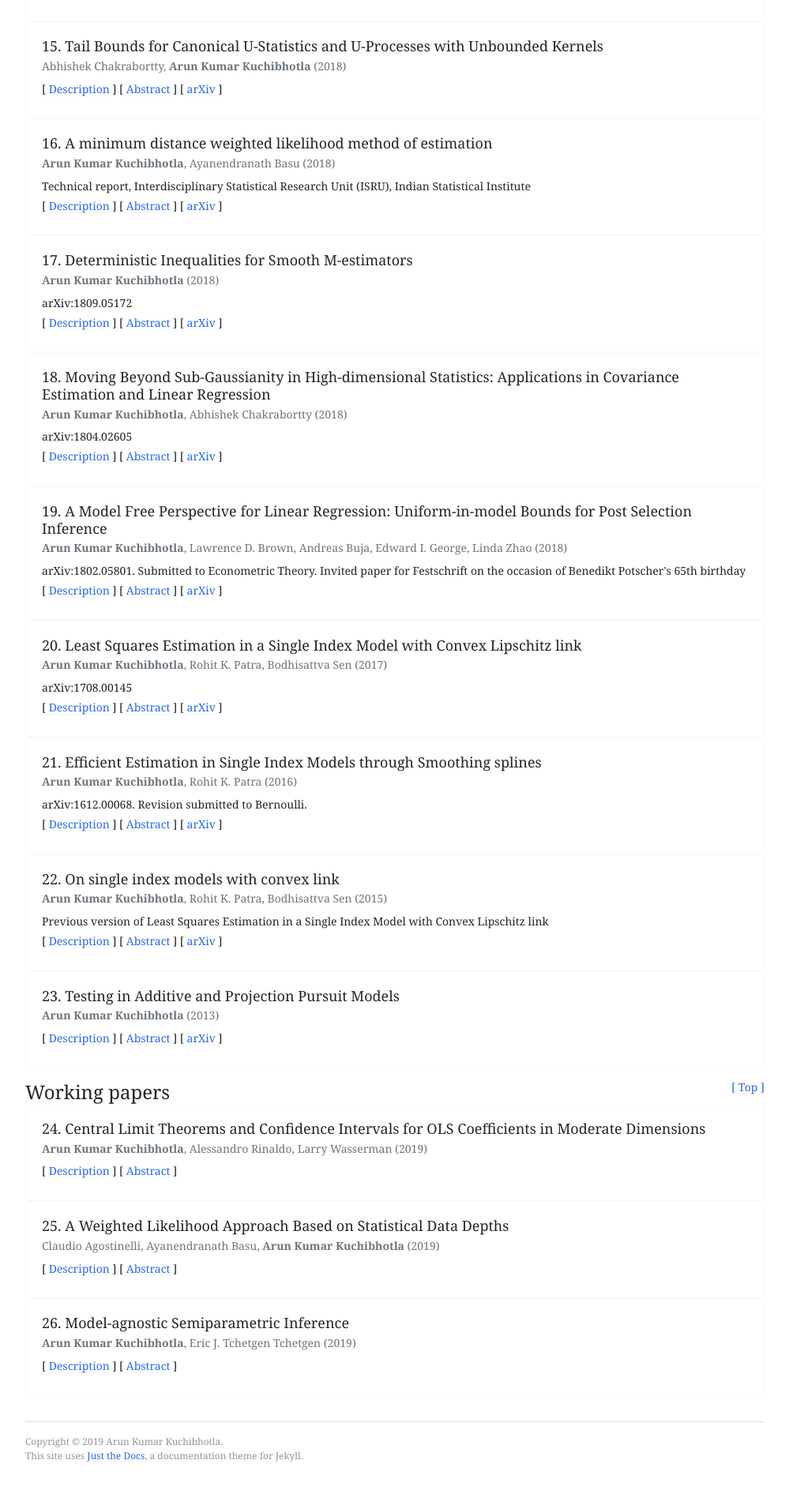
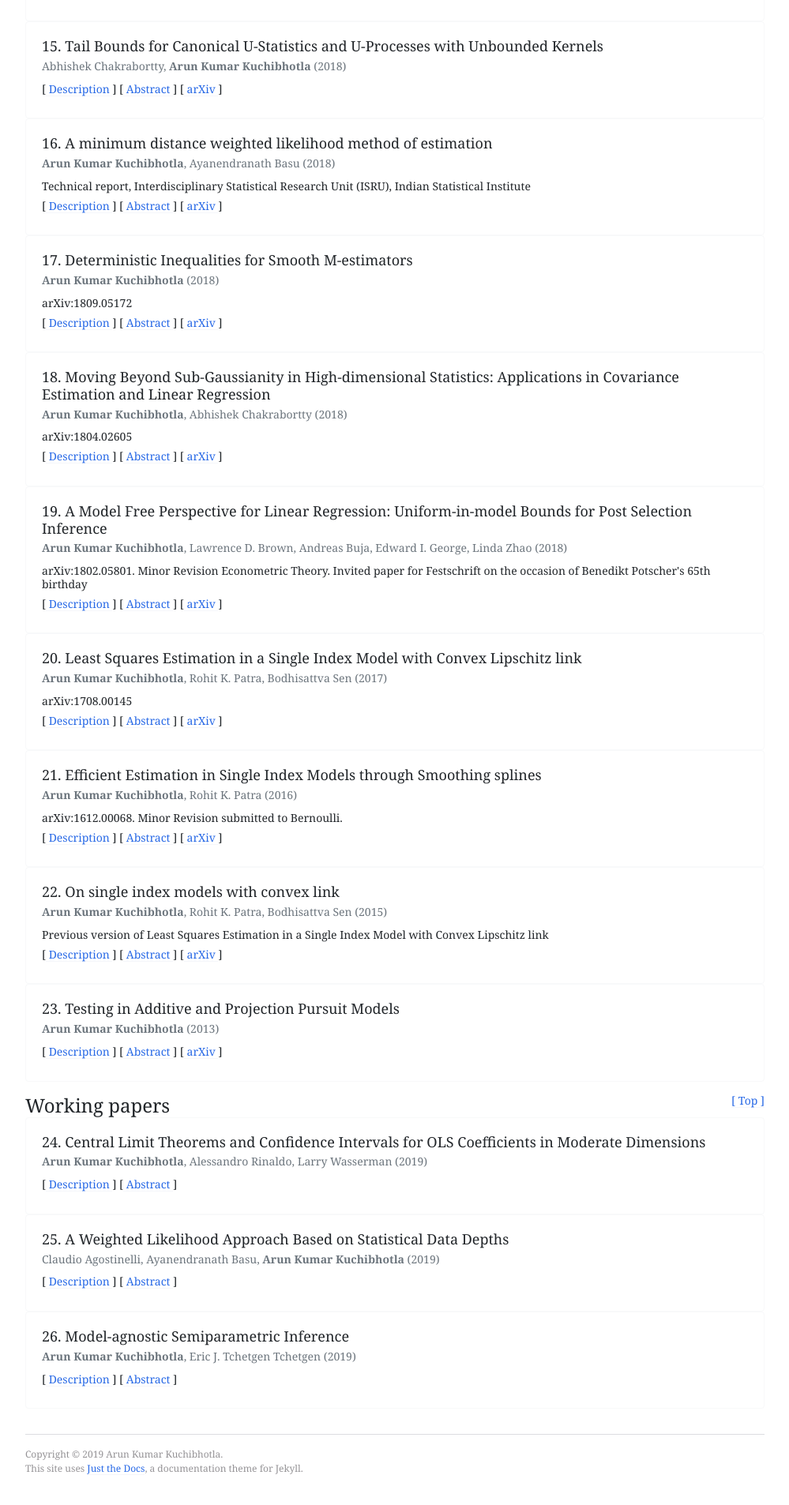
Before and after one commit to Arun-Kuchibhotla/Arun-Kuchibhotla.github.io, a Jekyll site: the page built from docs/research.md, in a window 1280 px wide. Shown: the part 2350-4256 px from the top of the page at 79% size, without its empty margins (240-1239 px from the left). Built offline with Jekyll 4.4.1, drawn with Linux system fonts in a browser that asks for light colours; nearby versions of some CDN libraries.

Commit message:
Added current status of papers

```diff
--- a/_data/publications.json
+++ b/_data/publications.json
@@ -21,7 +21,7 @@
 				"name": "Linda Zhao"
 			}
 		],
-		"source": "arXiv:1802.05801. Submitted to Econometric Theory. Invited paper for Festschrift on the occasion of Benedikt Potscher's 65th birthday",
+		"source": "arXiv:1802.05801. Minor Revision Econometric Theory. Invited paper for Festschrift on the occasion of Benedikt Potscher's 65th birthday",
 		"year": 2018,
 		"volume": 5801,
 		"citation_url": "https://arxiv.org/abs/1802.05801",
@@ -282,7 +282,7 @@
 				"name": "Rohit K. Patra"
 			}
 		],
-		"source": "arXiv:1612.00068. Revision submitted to Bernoulli.",
+		"source": "arXiv:1612.00068. Minor Revision submitted to Bernoulli.",
 		"year": 2016,
 		"volume": 68,
 		"citation_url": "https://arxiv.org/abs/1612.00068",
```
Also changed, not shown: 1 other file.
